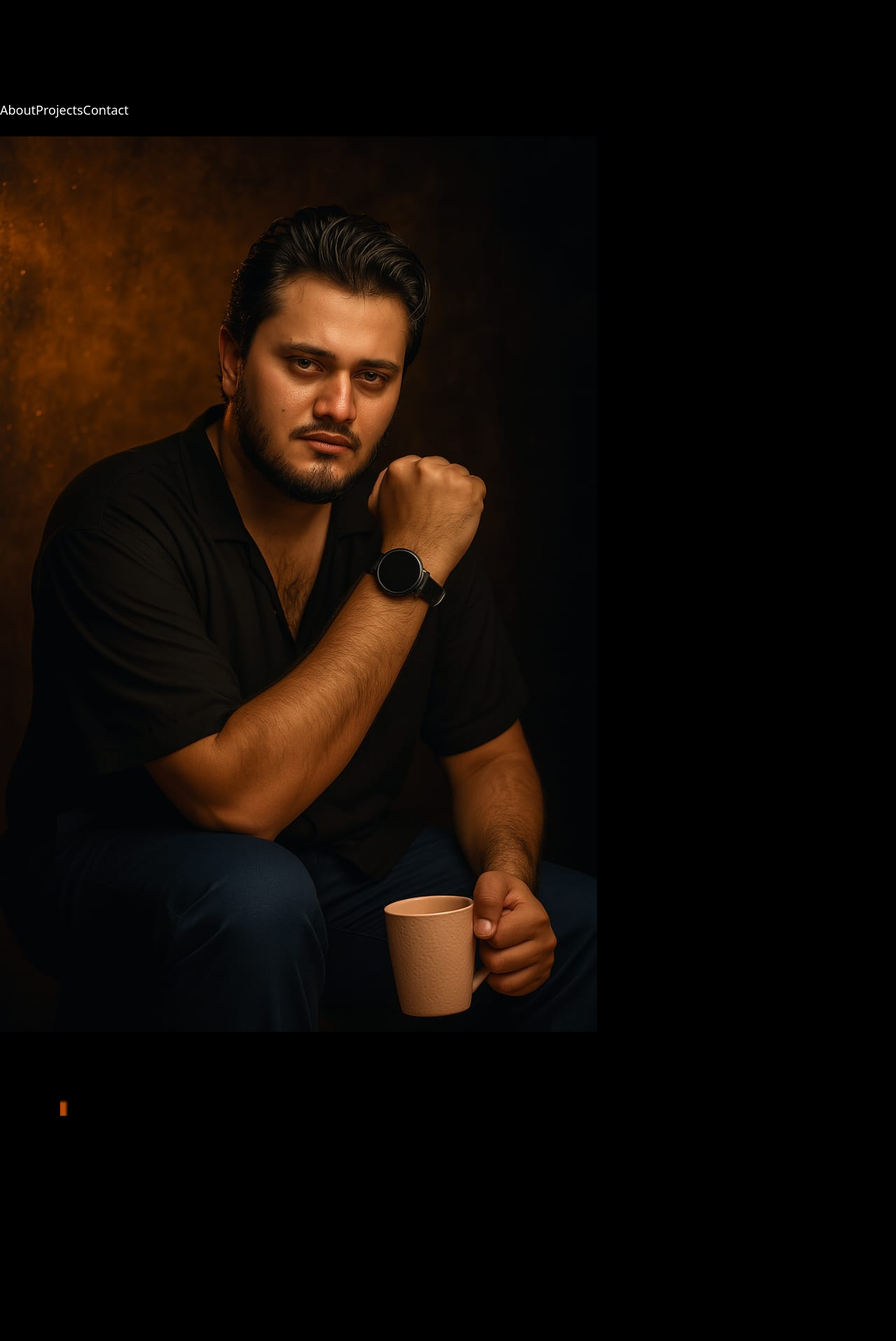
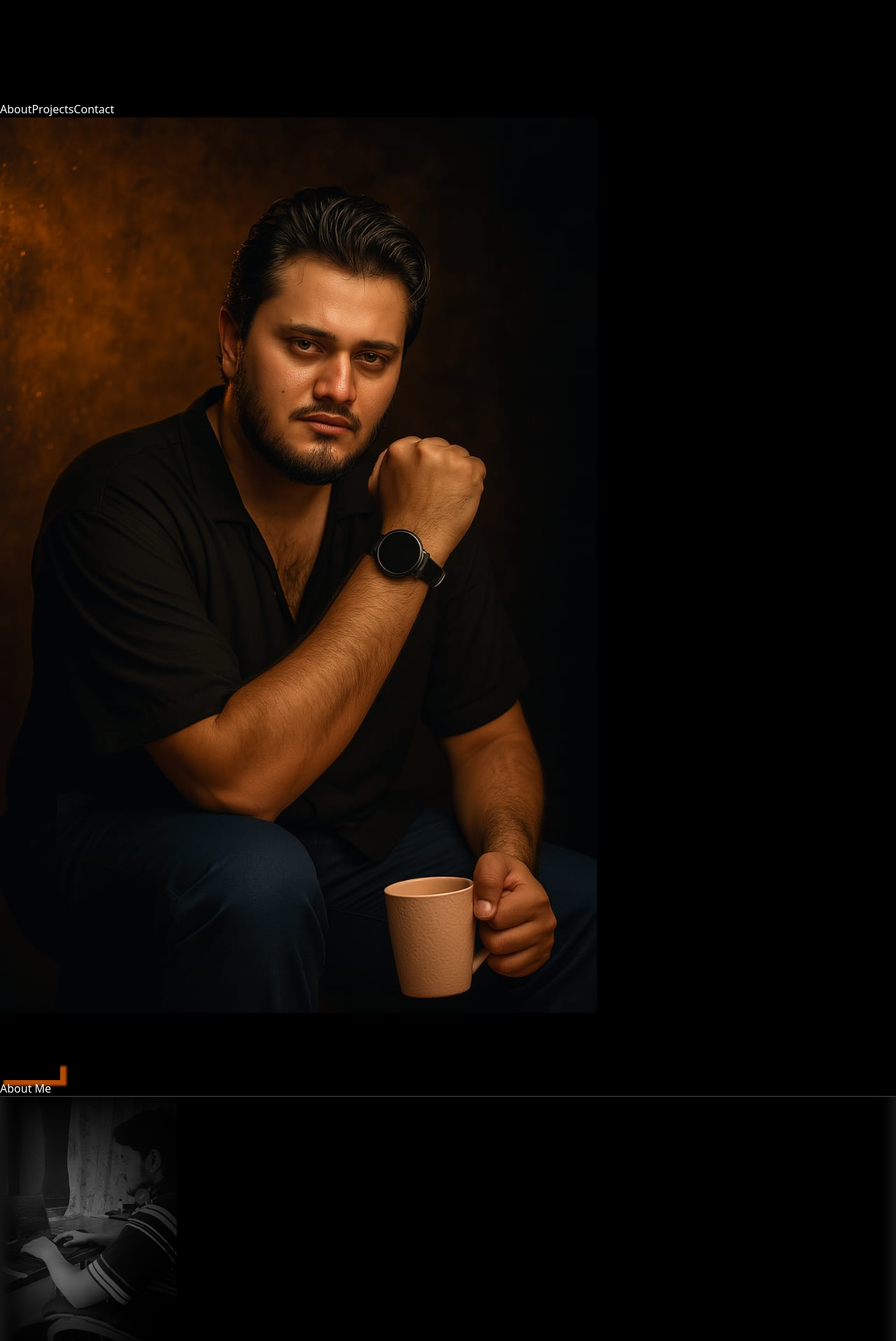
Before and after one commit to ShoaibAhmed230/shoaibahmed.dev, a React (Vite) app: page / in a window 1280 px wide. Shown: the part 880-2797 px from the top of the page at 70% size. Before the commit the page ends 2475 px from the top, so only its background shows below. Built offline with nearby package versions, Linux system fonts and the light colour scheme.

Commit message:
about sections ui/ux

```diff
--- a/src/App.jsx
+++ b/src/App.jsx
@@ -2,8 +2,9 @@ import { useState } from 'react'
 // import reactLogo from './assets/react.svg'
 // import viteLogo from '/vite.svg'
 import './App.css'
-import { Header } from './Components/Header'
-import {HeroSection} from './Components/HeroSection'
+import { Header } from './Components/Header/Header'
+import {HeroSection} from './Components/Hero-Section/HeroSection'
+import { About } from './Components/About/About'
 
 function App() {
   const [count, setCount] = useState(0)
@@ -11,10 +12,8 @@ function App() {
   return (
 <div>
 <Header />
-<h1 className='text-white'> 2test</h1>
 <HeroSection />
-
-
+<About />
 </div>
   )
 }
--- /dev/null
+++ b/src/Components/About/About.css
@@ -0,0 +1,17 @@
+.abt-box{
+    box-shadow: rgb(255 255 255 / 17%) 0px -23px 25px 0px inset, rgb(255 255 255 / -29%) 0px -36px 30px 0px inset, rgba(0, 0, 0, 0.1) 0px -88px 52px 0px inset, rgb(255 255 255 / 14%) 0px 2px 1px, rgb(255 255 255 / 77%) 0px 0px 2px, rgb(255 255 255 / -10%) 10px 18px 10px, rgb(255 255 255 / -11%) -29px -41px 1px, rgb(255 255 255 / 14%) 0px 9px 11px;
+}
+
+.side-img-box{
+    width: 254px;
+    border-radius: 123px;
+}
+
+.side-img-box img{
+  -webkit-mask-image: linear-gradient(to right, black 16%, transparent 121%),
+  linear-gradient(to left, black 65%, transparent 100%),
+  linear-gradient(to bottom, black 52%, transparent 102%),
+  linear-gradient(to top, black 27%, transparent 103%);
+  -webkit-mask-composite: destination-in;
+
+}
--- /dev/null
+++ b/src/Components/About/About.jsx
@@ -0,0 +1,25 @@
+import React from 'react'
+import shImg from '../../assets/Images/s-side-img.png'
+import './About.css'
+import '../Header/Header.css'
+import '../../assets/Theme/Theme.css';
+
+export const About = () => {
+    return (
+        <div className="my-20 text-center ">
+            <h1 className='inline text-white text-3xl font-bold text-center  text-[#f1660abf] cursor-pointer link link--dia' id="about">About Me</h1>
+
+            <div className='abt-box bg-[#181818] flex flex-col md:flex-row justify-center items-center w-3/4 mx-auto mt-20  border-gray-700 rounded-3xl  transition-all duration-300 hover:shadow-[13px_12px_19px_7px_rgba(241,102,10,0.75)] md:w-1/2'>
+                <div className="side-img-box md:w-1/2">
+                    <img src={shImg} />
+                </div>
+                <div className=" md:px-10  mx-5 py-10  md:w-1/2">
+                    <p className='text-yellow-50 md:text-lg text-sm md:text-left'>I’m Shoaib Ahmed, a Frontend Web Developer with +4 years of experience in HTML, CSS, JavaScript, React, Tailwind CSS, and Bootstrap, CMS(WordPress, strapi, Magento 2). I specialize infront-end development,  engineering, and custom integrations, turning Figma designs into responsive, SEO-friendly websites with clean, scalable code. My focus is always on delivering performance, user experience, and impactful digital solutions.
+
+                    </p>
+                </div>
+            </div>
+        </div>
+
+    )
+}
--- a/src/Components/Header.css
+++ /dev/null
@@ -1,26 +0,0 @@
-.link {
-  position: relative;
-  cursor: pointer;
-  font-size: 18px;
-  white-space: nowrap;
-  color: white;
-}
-
-/* base underline (hidden) */
-.link--dia::after {
-  content: '';
-  position: absolute;
-  left: 0;
-  bottom: -6px;                /* adjust underline position */
-  width: 100%;
-  height: 3px;                 /* underline thickness */
-  background: #f1660abf;
-  transform: scaleX(0);        /* start hidden */
-  transform-origin: left center; /* grow from left to right */
-  transition: transform 0.3s ease-in-out;
-}
-
-/* animate on hover */
-.link--dia:hover::after {
-  transform: scaleX(1);        /* expand fully */
-}
--- a/src/Components/Header.jsx
+++ /dev/null
@@ -1,27 +0,0 @@
-import React from 'react';
-import logo from '../assets/Images/logo.png';
-import './Header.css';
-
-export const Header = () => {
-  return (
-<header className="text-gray-400 bg-black body-font">
-  <div className="container mx-auto flex flex-wrap p-5 flex-col md:flex-row items-center">
-    <a className="flex title-font font-medium items-center text-white mb-4 md:mb-0">
-      <div className=''><img src={logo} alt='logo' className='w-36 h-34'/></div>
-      {/* <span className="ml-3 text-xl">Tailblocks</span> */}
-    </a>
-    <nav className="md:ml-auto flex flex-wrap items-center text-base justify-center">
-      <a className="mr-5 hover:text-white link link--dia">About</a>
-      <a className="mr-5 hover:text-white link link--dia">Projects</a>
-      <a className="mr-5 hover:text-white link link--dia">Contact</a>
-      {/* <a className="mr-5 hover:text-white">Fourth Link</a> */}
-    </nav>
-    {/* <button className="inline-flex items-center bg-gray-800 border-0 py-1 px-3 focus:outline-none hover:bg-gray-700 rounded text-base mt-4 md:mt-0">Button
-      <svg fill="none" stroke="currentColor" stroke-linecap="round" stroke-linejoin="round" stroke-width="2" className="w-4 h-4 ml-1" viewBox="0 0 24 24">
-        <path d="M5 12h14M12 5l7 7-7 7"></path>
-      </svg>
-    </button> */}
-  </div>
-</header>
-  )
-}
--- /dev/null
+++ b/src/Components/Header/Header.jsx
@@ -0,0 +1,21 @@
+import React from 'react';
+import logo from '../../assets/Images/logo.png';
+import './Header.css';
+import '../../assets/Theme/Theme.css';
+
+export const Header = () => {
+  return (
+<header className="text-gray-400 bg-black body-font">
+  <div className="container mx-auto flex flex-wrap p-5 flex-col md:flex-row items-center">
+    <a className="flex title-font font-medium items-center text-white mb-4 md:mb-0">
+      <div className=''><img src={logo} alt='logo' className='w-36 h-34'/></div>
+    </a>
+    <nav className="md:ml-auto flex flex-wrap items-center text-base justify-center">
+      <a href="#about" className="mr-5 hover:text-white link link--dia">About</a>
+      <a href="#projects" className="mr-5 hover:text-white link link--dia">Projects</a>
+      <a href="#contact" className="mr-5 hover:text-white link link--dia">Contact</a>
+    </nav>
+  </div>
+</header>
+  )
+}
--- a/src/Components/HeroSection.jsx
+++ b/src/Components/Hero-Section/HeroSection.jsx
@@ -1,7 +1,6 @@
 import React from 'react';
 import './HeroSection.css'
-// import heroImg from '../assets/Images/hero_section_wide.jpg'
-import heroImg from '../assets/Images/IMG-20250708-WA0013.jpg'
+import heroImg from '../../assets/Images/IMG-20250708-WA0013.jpg'
 
 export const HeroSection = () => {
   return (
@@ -17,13 +16,13 @@ export const HeroSection = () => {
         </div>
 
         {/* TEXT - show second on mobile, first on desktop */}
-        <div className="order-2 md:order-1 lg:flex-grow md:w-1/2 lg:pr-24 md:pr-16 flex flex-col md:items-start md:text-left mb-16 md:mb-0 items-baseline text-center">
-          <h1 className="title-font sm:text-4xl text-3xl mb-4 font-bold text-white">
+        <div className="order-2 md:order-1 lg:flex-grow md:w-1/2 lg:pr-24 md:pr-16 flex flex-col md:items-start md:text-left items-center md:items-start mb-16 md:mb-0  text-center">
+          <h1 className="bg-[radial-gradient(ellipse_at_center,_var(--tw-gradient-stops))] from-yellow-500 via-red-500 to-pink-500 text-transparent bg-clip-text title-font sm:text-4xl text-3xl mb-4 font-bold text-white">
             I'm Shoaib Ahmed
             <br className="hidden lg:inline-block" />Frontend Developer
           </h1>
-          <p className="mb-8 leading-relaxed w-3/4">
-            During these <b className='font- text-white'>4 years</b> as <b className='font- text-white'>Front-End Software Engineer</b>. My role has extended beyond coding to effective communication with various departments, to define new features and spearheading the development of new web apps.
+          <p className="text-white text-xl text-center md:text-left mb-8 leading-relaxed w-3/4">
+          Turning ideas into responsive, high-performing websites.
           </p>
           <div className="flex justify-center">
             <button
--- /dev/null
+++ b/src/assets/Theme/Theme.css
@@ -0,0 +1,30 @@
+.theme-bg-orange {
+    background: #f1660abf;
+}
+
+.link {
+    position: relative;
+    cursor: pointer;
+    /* font-size: 18px; */
+    white-space: nowrap;
+    color: white;
+  }
+
+  /* base underline (hidden) */
+  .link--dia::after {
+    content: '';
+    position: absolute;
+    left: 0;
+    bottom: -6px;                /* adjust underline position */
+    width: 100%;
+    height: 3px;                 /* underline thickness */
+    background: #f1660abf;
+    transform: scaleX(0);        /* start hidden */
+    transform-origin: left center; /* grow from left to right */
+    transition: transform 0.3s ease-in-out;
+  }
+
+  /* animate on hover */
+  .link--dia:hover::after {
+    transform: scaleX(1);        /* expand fully */
+  }
```
Also changed, not shown: src/App.css (line endings or trailing spaces), src/Components/Header/Header.css (added), src/Components/Hero-Section/HeroSection.css (renamed from src/Components/HeroSection.css), src/assets/Images/s-side-img.png (added).
